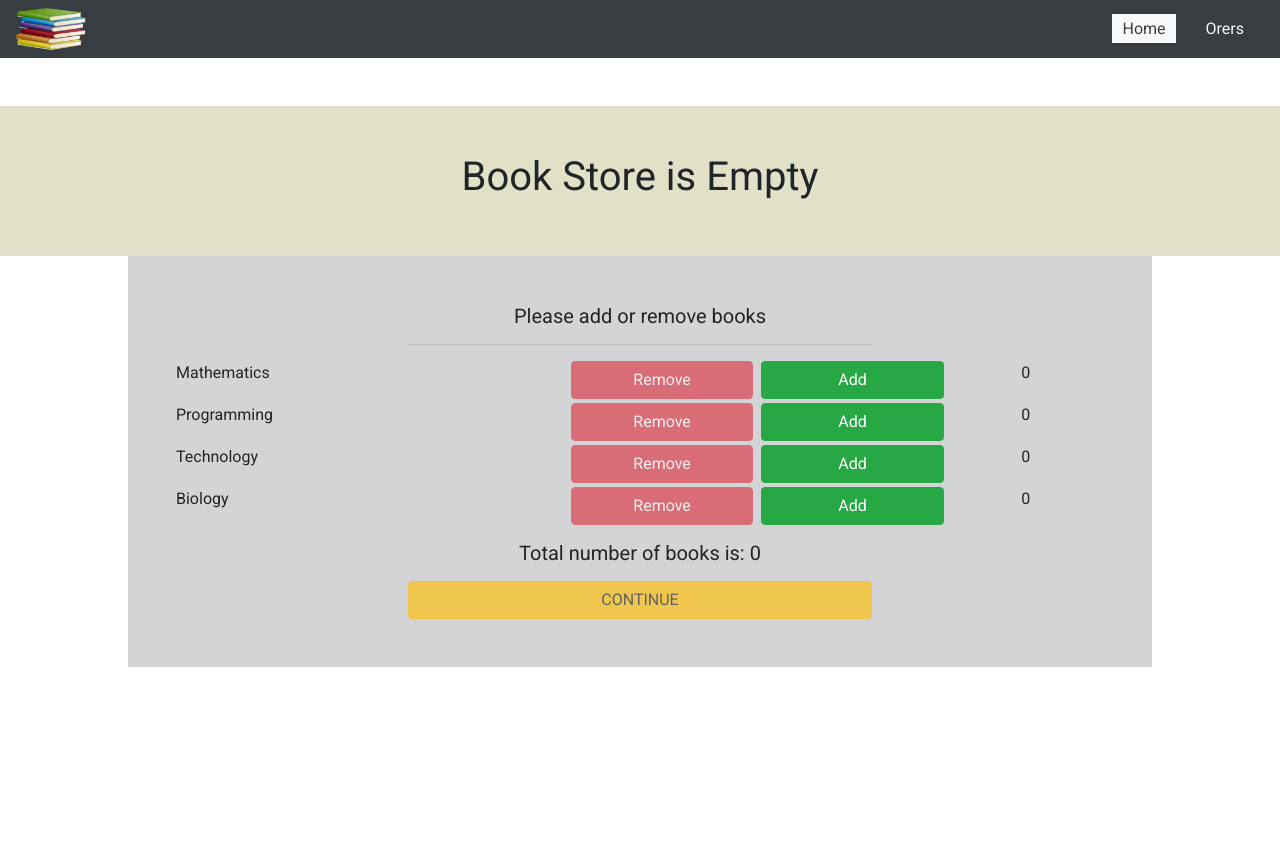
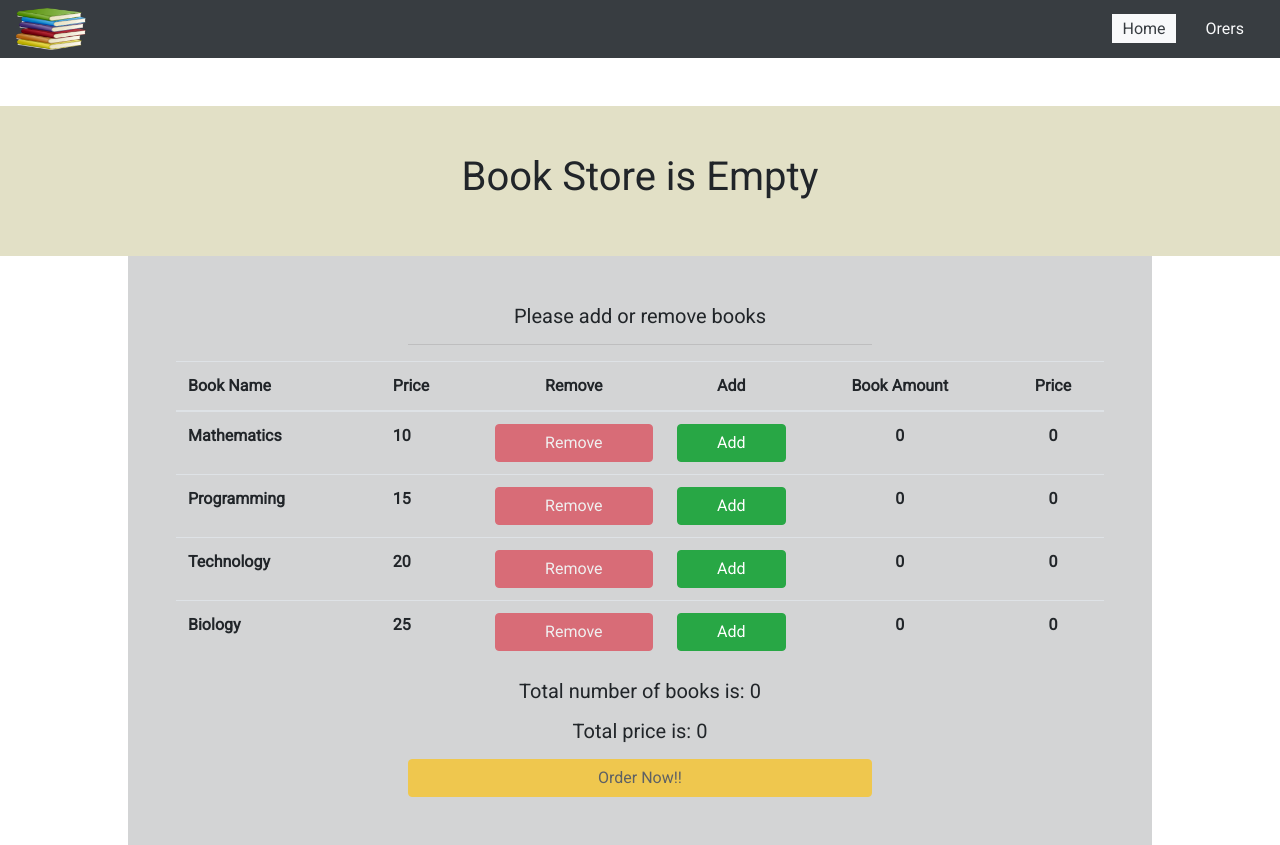
Before and after one commit to gcanup/BPA-react, a React (Create React App) app: page / in a window 1280 px wide. Before the commit the page ends 800 px from the top, so only its background shows below. Built offline with nearby package versions, Linux system fonts and the light colour scheme.

Commit message:
Modal and price list added

```diff
--- /dev/null
+++ b/src/Components/BuildControls/index.js
@@ -0,0 +1,95 @@
+import React, { Component } from 'react'
+import { Button, Alert, Table } from 'reactstrap'
+import PropTypes from 'prop-types'
+import './build-controls.scss'
+
+const buildControls = [
+  { id: 1, name: 'Mathematics', label: 'math', price: 10 },
+  { id: 2, name: 'Programming', label: 'programming', price: 15 },
+  { id: 3, name: 'Technology', label: 'technology', price: 20 },
+  { id: 4, name: 'Biology', label: 'biology', price: 25 }
+]
+
+class BuildControls extends Component {
+  render() {
+    const { addBook, totalCount, removeBook, cart, totalPrice } = this.props
+    const alertMessage = <Alert color='info'>
+      'You can only order 5 books at a time'
+    </Alert>
+
+    return (
+      <div className='buildControls'>
+        <h5 className='mb-3 text-center'>Please add or remove books</h5>
+        <hr className='w-50 mx-auto' />
+        {totalCount === 5 && alertMessage}
+        <Table>
+          <thead>
+            <tr>
+              <th>Book Name</th>
+              <th>Price</th>
+              <th className='text-center'>Remove</th>
+              <th className='text-center'>Add</th>
+              <th className='text-center'>Book Amount</th>
+              <th className='text-center'>Price</th>
+            </tr>
+          </thead>
+          <tbody>
+              {buildControls.map(book => {
+                return (
+                  <tr>
+                  {/*  <div key={book.id} className='d-flex mb-1 controls mx-auto'> */}
+                  <th>{book.name}</th>
+                  <th>{book.price}</th>
+                  <th>
+                    <Button
+                      color='danger'
+                      disabled={cart[book.label] <= 0}
+                      className='w-100'
+                      onClick={() => removeBook(book.label, book.price)}>
+                      Remove
+                      </Button>
+                  </th>
+                  <th>
+                    <Button
+                      color='success'
+                      disabled={cart[book.label] >= 5 || totalCount >= 5}
+                      className='w-100'
+                      onClick={() => addBook(book.label, book.price)}>
+                      Add
+                    </Button>
+                  </th>
+                  <th className='text-center'>
+                   {cart[book.label]}
+                  </th>
+                  <th className='text-center'>
+                   {cart[book.label]*book.price}
+                  </th>
+                  </tr>
+            )
+          })}
+          </tbody>
+        </Table>
+
+      <h5 className='my-3 text-center'>Total number of books is: {totalCount}</h5>
+      <h5 className='my-3 text-center'>Total price is: {totalPrice}</h5>
+      <Button
+        className='mx-auto w-50 d-block'
+        color='warning'
+        disabled={totalCount <= 0}
+        onClick={this.props.purchase}
+      >Order Now!!</Button>
+      </div >
+    )
+  }
+}
+
+BuildControls.propTypes = {
+  addBook: PropTypes.func,
+  removeBook: PropTypes.func,
+  totalCount: PropTypes.number,
+  totalPrice: PropTypes.number,
+  cart: PropTypes.object,
+  purchase: PropTypes.func
+}
+
+export default BuildControls
--- a/src/Conponents/Cart/cart.scss
+++ b/src/Components/Cart/cart.scss
@@ -6,9 +6,10 @@
 
 .cart {
   display: grid;
-  grid-template-columns: 20% 20% 20% 20% 20%;
+  grid-template-columns: 15% 15% 15% 15% 15%;
   height: auto;
   align-self: center;
+  justify-content: center;
   width: 100%;
 
   .del-btn {
--- /dev/null
+++ b/src/Components/Modal/index.js
@@ -0,0 +1,32 @@
+import React, { PureComponent } from 'react'
+import { Button, Modal, ModalHeader, ModalBody, ModalFooter} from 'reactstrap';
+
+class ModalComponent extends PureComponent {
+  render() {
+    const bookLabels = Object.keys(this.props.cart)
+    console.log(bookLabels)
+    return (
+        <Modal isOpen={this.props.purchasing} toggle={this.props.purchase}>
+          <ModalHeader>Purchase Summary</ModalHeader>
+          <ModalBody>
+            You have added following content in your cart. <br />
+                {bookLabels.map(book=>
+                <div className='d-flex '>
+                  <span className='w-50 text-center'>{book} </span>
+                  <span className='w-50 text-center'>{this.props.cart[book]}</span>
+                  <br />
+                  </div>
+                )}
+             <h5 className='text-center'>Total Books: {this.props.totalCount}</h5>
+             <h5 className='text-center'>Total Price: {this.props.totalPrice}</h5>
+          </ModalBody>
+          <ModalFooter>
+            <Button color="primary" onClick={this.props.toggle}>Continue</Button>{' '}
+            <Button color="danger" onClick={this.props.purchase}>Cancel</Button>
+          </ModalFooter>
+        </Modal>
+    );
+  }
+}
+
+export default ModalComponent;
--- a/src/Conponents/BuildControls/index.js
+++ /dev/null
@@ -1,68 +0,0 @@
-import React, { Component } from 'react'
-import { Button, Alert } from 'reactstrap'
-import PropTypes from 'prop-types'
-import './build-controls.scss'
-
-const buildControls = [
-  { id: 1, name: 'Mathematics', label: 'math', value: 0 },
-  { id: 2, name: 'Programming', label: 'programming', value: 0 },
-  { id: 3, name: 'Technology', label: 'technology', value: 0 },
-  { id: 4, name: 'Biology', label: 'biology', value: 0 }
-]
-
-class BuildControls extends Component {
-  render() {
-    const { addBook, totalCount, removeBook, cart } = this.props
-    const alertMessage = <Alert color='info'>
-      'You can only order 5 books at a time'
-    </Alert>
-
-    return (
-      <div className='buildControls'>
-        <h5 className='mb-3 text-center'>Please add or remove books</h5>
-        <hr className='w-50 mx-auto' />
-        {totalCount === 5 && alertMessage}
-        {buildControls.map(book => {
-          return (
-            <div key={book.id} className='d-flex mb-1 controls mx-auto'>
-              <span style={{ flex: '5' }}>{book.name}</span>
-              <Button
-                color='danger'
-                style={{ flex: '2' }}
-                className='mx-1'
-                disabled={cart[book.label] <= 0}
-                onClick={() => removeBook(book.label)}>
-                  Remove
-              </Button>
-              <Button
-                color='success'
-                style={{ flex: '2' }}
-                className='mx-1'
-                disabled={cart[book.label] >= 5 || totalCount >= 5}
-
-                onClick={() => addBook(book.label)}>
-                  Add
-              </Button>
-              <span className='text-center' style={{ flex: '2' }} >{cart[book.label]}</span> <br />
-            </div>
-          )
-        })}
-        <h5 className='my-3 text-center'>Total number of books is: {totalCount}</h5>
-        <Button
-          className='mx-auto w-50 d-block'
-          color='warning'
-          disabled={totalCount <= 0}
-        >CONTINUE</Button>
-      </div>
-    )
-  }
-}
-
-BuildControls.propTypes = {
-  addBook: PropTypes.func,
-  removeBook: PropTypes.func,
-  totalCount: PropTypes.number,
-  cart: PropTypes.object
-}
-
-export default BuildControls
--- a/src/Containers/LandingPage/index.js
+++ b/src/Containers/LandingPage/index.js
@@ -1,34 +1,39 @@
 import React, { Component } from 'react'
 import './landing-page.scss'
-import BuildControls from '../../Conponents/BuildControls'
-import Cart from '../../Conponents/Cart'
+import BuildControls from '../../Components/BuildControls'
+import Cart from '../../Components/Cart'
+import ModalComponent from '../../Components/Modal'
 
 class LandingPage extends Component {
-  state= {
+  state = {
     cart: {
       math: 0,
       programming: 0,
       technology: 0,
-      biology: 0 }, // coming from db
+      biology: 0
+    }, // coming from db
     totalCount: 0,
-    imgLibrary: []
+    totalPrice: 0,
+    imgLibrary: [],
+    purchasing: false
   }
 
-  addBookHandler = (bookType) => {
-    const { totalCount, cart, imgLibrary } = this.state
+  addBookHandler = (bookType, bookPrice) => {
+    const { totalCount, totalPrice, cart, imgLibrary } = this.state
     const updatedCart = { ...cart }
     updatedCart[bookType] = cart[bookType] + 1
     totalCount < 5 &&
       this.setState({
         totalCount: totalCount + 1,
-        cart: updatedCart,  //solve this in single line as image state, and change commit messages
+        cart: updatedCart,
         alert: false,
-        imgLibrary: [...imgLibrary, bookType]
+        imgLibrary: [...imgLibrary, bookType],
+        totalPrice: totalPrice + bookPrice
       })
   }
 
-  removeBookHandler = (bookType) => {
-    const { totalCount, cart, imgLibrary } = this.state
+  removeBookHandler = (bookType, bookPrice) => {
+    const { totalCount, cart, imgLibrary, totalPrice } = this.state
     const newBookCount = cart[bookType] - 1
     const updatedCart = { ...cart }
     updatedCart[bookType] = newBookCount
@@ -36,18 +41,30 @@ class LandingPage extends Component {
     totalCount > 0 &&
       this.setState({
         totalCount: totalCount - 1,
-        cart: updatedCart
+        cart: updatedCart,
+        totalPrice: totalPrice-bookPrice
       })
   }
 
+  purchasing = () => {
+    this.setState(prevState => ({
+      purchasing: !prevState.purchasing
+    }));
+  }
+
   render() {
+    console.log('calling from landing page', this.state.purchasing)
     return (
       <div className='mt-5 mx-auto landing-page'>
-        <Cart {...this.state} removeBook = {this.removeBookHandler} />
+        <Cart {...this.state} removeBook={this.removeBookHandler} />
         <BuildControls
           addBook={this.addBookHandler}
           removeBook={this.removeBookHandler}
-          {...this.state} />
+          {...this.state}
+          purchase={this.purchasing} />
+        <ModalComponent
+          {...this.state}
+          purchase={() => { this.setState(prevState => ({ purchasing: !prevState.purchasing })) }} />
       </div>
     )
   }
```
Also changed, not shown: src/Components/BuildControls/build-controls.scss (renamed from src/Conponents/BuildControls/build-controls.scss), src/Components/Cart/index.js (renamed from src/Conponents/Cart/index.js).
